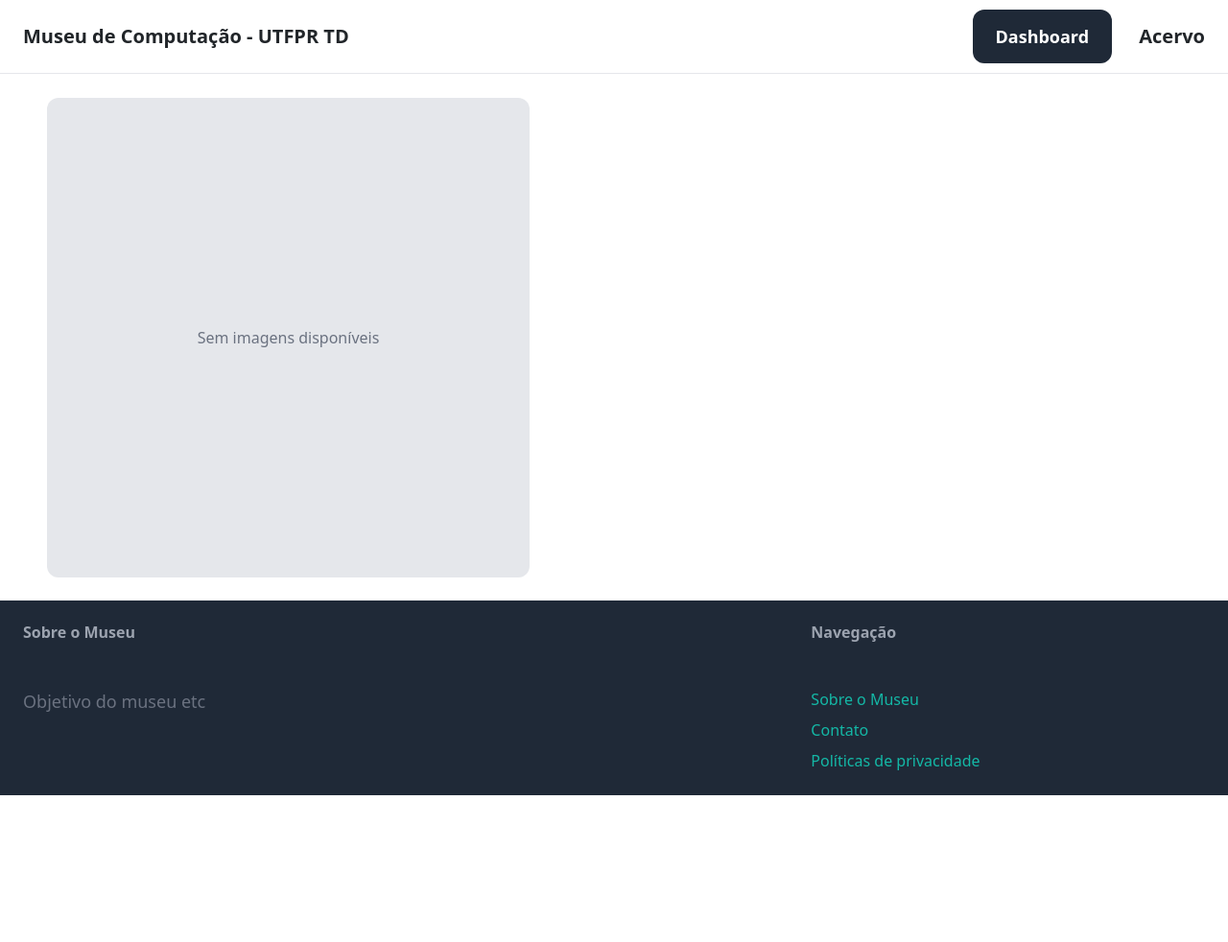
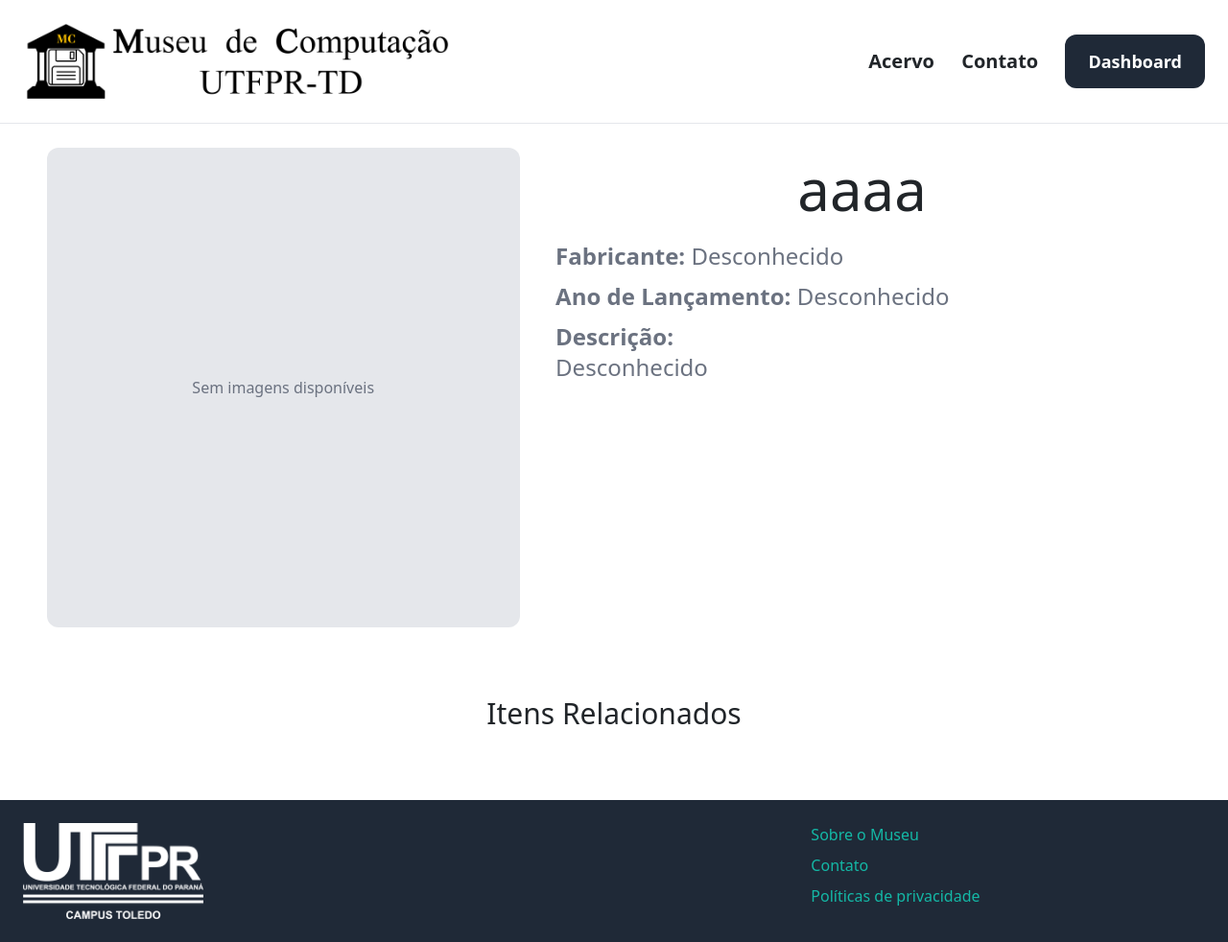
Before and after one commit to MatheusBarusso/site_museu, a Django app: page /items/2/ in a window 1280 px wide. Shown: the whole page at 96% size. Before the commit the page ends 829 px from the top, so only its background shows below. Run offline with Django 5.2, Linux system fonts and the light colour scheme; data comes from the database, SQL or seed files in the repository; both versions use the stored data as it was after the commit; some libraries are stand-ins or nearby versions.

Commit message:
carousel working + static logos

```diff
--- a/django/core/templates/core/base.html
+++ b/django/core/templates/core/base.html
@@ -2,6 +2,9 @@
 
 <html>
     <head>
+        <link rel="preconnect" href="https://fonts.googleapis.com">
+        <link rel="preconnect" href="https://fonts.gstatic.com" crossorigin>
+        <link href="https://fonts.googleapis.com/css2?family=Bodoni+Moda:ital,opsz,wght@0,6..96,400..900;1,6..96,400..900&display=swap" rel="stylesheet">
         <link href="https://cdn.jsdelivr.net/npm/bootstrap@5.2.0-beta1/dist/css/bootstrap.min.css" rel="stylesheet" integrity="sha384-0evHe/X+R7YkIZDRvuzKMRqM+OrBnVFBL6DOitfPri4tjfHxaWutUpFmBp4vmVor" crossorigin="anonymous">
         <meta charset="utf-8">
         <meta name="viewport" content="width=device-width, initial-scale=1.0">
@@ -12,10 +15,12 @@
 
     <body>
         <nav class="py-6 px-6 flex justify-between items-center border-b border-gray-200">
-            <a href="/" class="text-xl font-semibold">Museu de Computação - UTFPR TD</a>
+            {% load static %}
+            <img src="{% static 'assets/LogoSite.png' %}" alt="logo_museu" style="height: 80px;">
             <div class="space-x-6">
+                <a href="{% url 'collection' %}" class="text-xl font-semibold">Acervo</a>
+                <a href="#" class="text-xl font-semibold">Contato</a>
                 <a href="/admin" class="px-4 py-3 text-lg font-semibold bg-gray-800 text-white rounded-xl hover:bg-teal-600">Dashboard</a>
-                <a href="{% url 'collection' %}" class="text-xl font-semibold">Acervo</a>
             </div>
         </nav>
         <div class="px-6 py6">
@@ -24,13 +29,11 @@
         </div>
 
         <footer class="py-6 px-6 flex justify-between bg-gray-800">
-            <div class="w-2/3 pr-10">
-                <h3 class="mb-5 font-semibold text-gray-400">Sobre o Museu</h3>
-                <p class="text-lg text-gray-500">Objetivo do museu etc</p>
+            <div class="w-2/3">
+                {% load static %}
+                <img src="{% static 'assets/utfpr_logo.png' %}" alt="logo_ut" style="height: 100px;">
             </div>
-
             <div class="w-1/3">
-                <h3 class="mb-5 font-semibold text-gray-400">Navegação</h3>
                 <ul class="space-y-2">
                     <li><a href="{% url 'history' %}" class="text-ls text-teal-500 hover:text-teal-700">Sobre o Museu</a></li>
                     <li><a href="{% url 'contact' %}" class="text-ls text-teal-500 hover:text-teal-700">Contato</a></li>
--- a/django/core/views.py
+++ b/django/core/views.py
@@ -2,7 +2,11 @@ from django.shortcuts import render
 from item.models import Category, Item, ItemImage
 
 def index(request):
-    return render(request, 'core/index.html')
+    random_items = Item.objects.filter(images__isnull=False).distinct().order_by("?")[0:6]
+
+    return render(request, 'core/index.html', {
+        'random_items': random_items,
+    })
 
 def history(request):
     return render(request, 'core/history.html')
--- a/django/item/templates/item/detail.html
+++ b/django/item/templates/item/detail.html
@@ -3,7 +3,7 @@
 {% block title %}Acervo | {{ item.name }}{% endblock %}
 
 {% block content %}
-<div class="grid grid-cols-7 gap-6" style="padding-left: 2%; padding-top: 2%; padding-bottom: 2%;">
+<div class="grid grid-cols-7 gap-6" style="padding: 2%;">
     <div class="col-span-3">
         <div id="mainSlider" class="carousel slide" data-bs-ride="carousel">
             <div class="carousel-indicators">
@@ -37,5 +37,35 @@
             {% endif %}
         </div>
     </div>
+    <div class="col-span-4" style="padding: 2%;">
+        <h1 class="mb-6 text-6xl text-center">{{ item.name }}</h1>
+        <p class="text-gray-500 text-2xl" style="margin-bottom: 10px;"><strong>Fabricante:</strong>  {{ item.manufacturer|default:"Desconhecido" }}</p>
+        <p class="text-gray-500 text-2xl" style="margin-bottom: 10px;"><strong>Ano de Lançamento:</strong>  {{ item.year|default:"Desconhecido" }}</p>
+        <p class="text-gray-500 text-2xl" style="margin-bottom: 10px;"><strong>Descrição:</strong><br>{{ item.description|default:"Desconhecido" }}</p>
+    </div>
+</div>
+
+<div class="mt-6 px-6 py-6 rounded-xl">
+    <h2 class="mb-12 text-3xl text-center">Itens Relacionados</h2>
+    <div class="grid grid-cols-3 gap-3">
+        {% for item in related_items %}
+        <div class="bg-white rounded-xl overflow-hidden shadow-sm">
+            <a href="{% url 'item:detail' item.id %}">
+                {% with item.images.all|first as first_image %}
+                    {% if first_image %}
+                        <img src="{{ first_image.image.url}}" class="w-full aspect-video object-cover object-center">
+                    {% else %}
+                        <div class="w-full aspect-video bg-gray-200 flex items-center justify-center text-gray-400">
+                            Sem imagem registrada
+                        </div>
+                    {% endif %}
+                {% endwith %}
+                <div class="p-6">
+                    <h2 class ="text-2xl">{{ item.name }}</h2>
+                </div>
+            </a>
+        </div>
+        {% endfor %}
+    </div>
 </div>
 {% endblock %}
--- a/django/item/views.py
+++ b/django/item/views.py
@@ -1,9 +1,18 @@
 from django.shortcuts import render, get_object_or_404
-from .models import Item, ItemImage
+from .models import Category, Item, ItemImage
 
 def detail(request, pk):
     item = get_object_or_404(Item, pk=pk)
+    related_items = Item.objects.filter(category=item.category).exclude(pk=pk)[0:3]
 
     return render(request, 'item/detail.html', {
-        'item': item
+        'item': item,
+        'related_items': related_items
     })
+
+def index(request):
+    random_items = Item.objects.filter(images__isnull=False).distinct().order_by('?')[:6]
+
+    return render(request, 'core/index.html', {
+        'randon_items':random_items,
+    })
--- a/django/site_museu/settings.py
+++ b/django/site_museu/settings.py
@@ -119,3 +119,8 @@ USE_TZ = True
 STATIC_URL = 'static/'
 MEDIA_URL = 'media/'
 MEDIA_ROOT = BASE_DIR / 'media'
+
+STATICFILES_DIRS = [
+    BASE_DIR / "static",
+    "/var/www/static/"
+]
```
Also changed, not shown: django/core/templates/core/index.html (+24 -2 lines), django/db.sqlite3, django/static/assets/LogoSite.png (added), django/static/assets/utfpr_logo.png (added), 1 other file.
